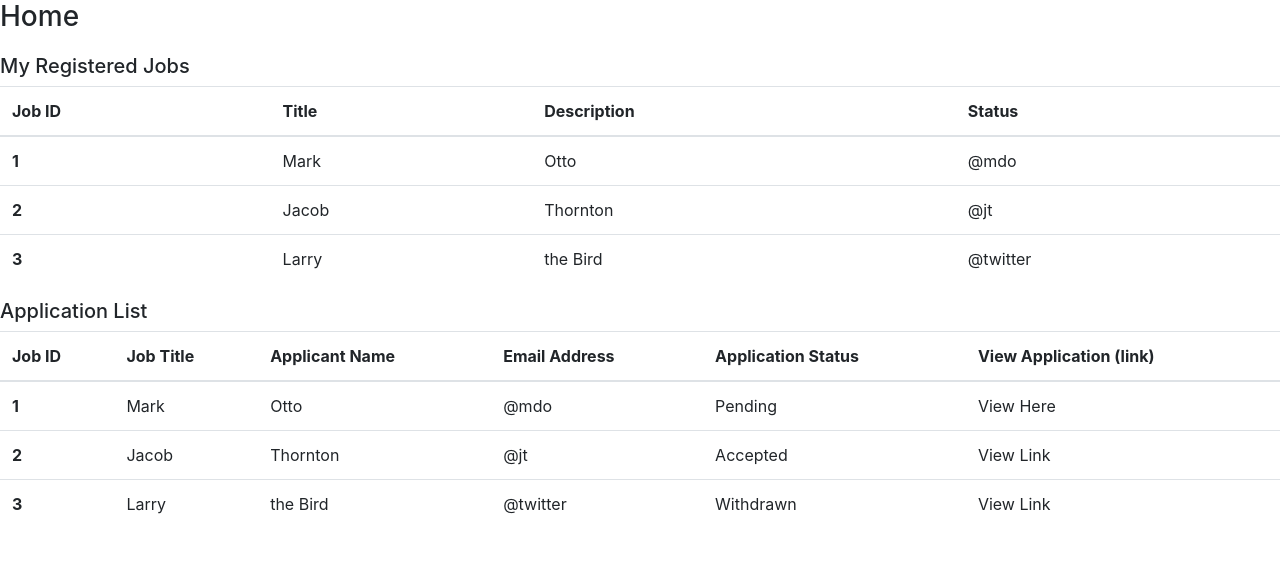
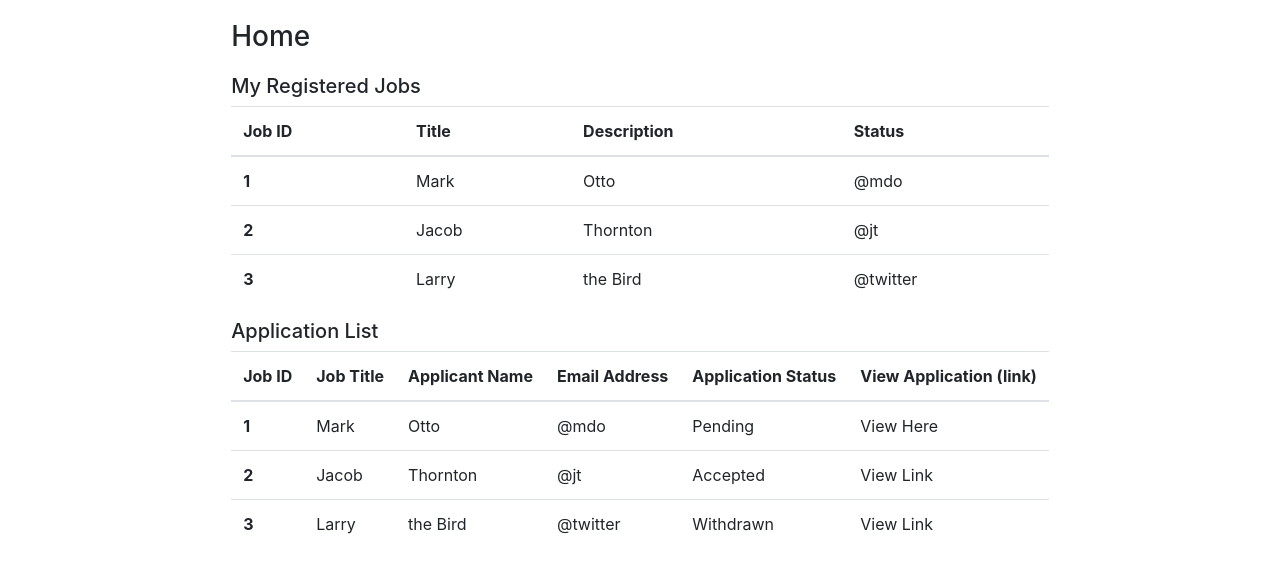
Before and after one commit to batoulyehia/COMP353-SUMMER2020, a PHP site: page /home.php in a window 1280 px wide. Shown: the part 56-629 px from the top of the page. Run offline with PHP 8.4, Linux system fonts and the light colour scheme; some libraries are stand-ins or nearby versions.

Commit message:
Several CSS fixes

```diff
--- a/employer/account.php
+++ b/employer/account.php
@@ -18,7 +18,7 @@
                 </form>
             </div>
         </nav>
-        <div style="margin: 50px;padding: 20px; border: 1px solid #ccc;border-radius: 16px; font-size: 24px;">
+        <div style="max-width: fit-content;margin: auto; margin-top: 30px;padding: 20px; border: 1px solid #ccc;border-radius: 16px; font-size: 24px;">
             <h2>My Account</h2>
             <div style="display:flex;">
                 <div style="display: flex; flex-direction: column;margin-right: 50px;">
--- a/employer/home.php
+++ b/employer/home.php
@@ -18,8 +18,9 @@
                 </form>
             </div>
         </nav>
-        <h3 style="margin-bottom:20px;">Home</h3>
-        <div style="display: flex; flex-direction: column;">
+
+        <div style="margin: auto;max-width: fit-content; display: flex; flex-direction: column;">
+        <h3 style="margin-top: 20px; margin-bottom: 20px;">Home</h3>
         <!-- add welcome, username -->
             <h5>My Registered Jobs</h5>
             <table class="table">
--- a/employer/job-description.php
+++ b/employer/job-description.php
@@ -18,7 +18,7 @@
                 </form>
             </div>
         </nav>
-        <div style="display:flex; flex-direction: column; padding: 5vw; border: 1px solid #eee; border-radius: 15px; margin: 5vw; max-width: fit-content">
+        <div style="display:flex; flex-direction: column; padding: 5vw; border: 1px solid #eee; border-radius: 15px; margin: auto; max-width: fit-content">
             <h2 style="margin-bottom: 30px;">Job Position: Software Engineer</h2>
             <p style="font-size: 24px;">Job Description:</p>
             <div style="max-width: 50vw;">Lorem ipsum dolor sit amet, consectetur adipiscing elit.
--- a/employer/view-employees.php
+++ b/employer/view-employees.php
@@ -19,8 +19,9 @@
                 </form>
             </div>
         </nav>
-        <div style="width: fit-content; margin: 10vh">
+        <div style="width: fit-content; margin: auto; margin-top: 30px;">
         <h2 style="margin-bottom:20px;">View New Employees</h2>
+            <div style="margin-bottom: 20px;">Displays the employees who joined, sorted by most recent.</div>
             <!-- have to sort by NEWEST -->
             <table class="table">
                 <thead>
```
